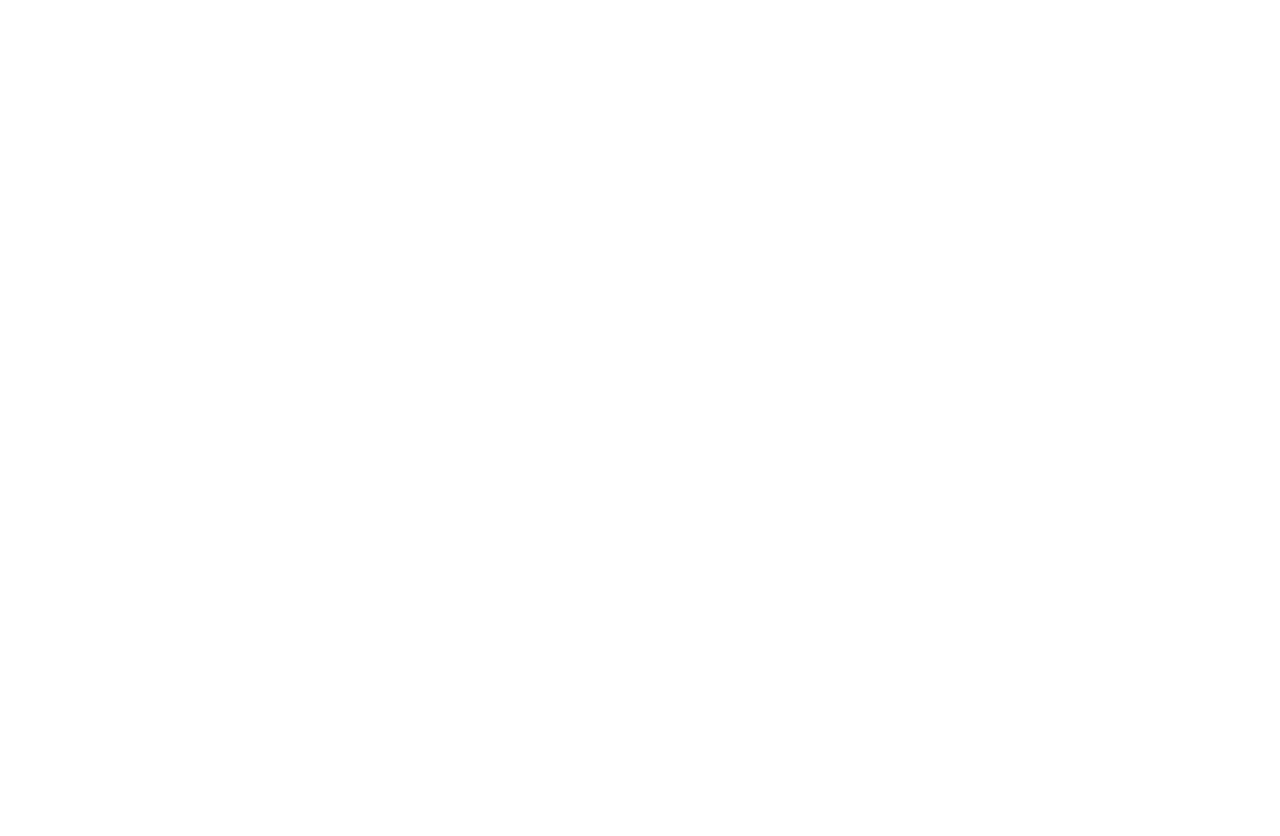
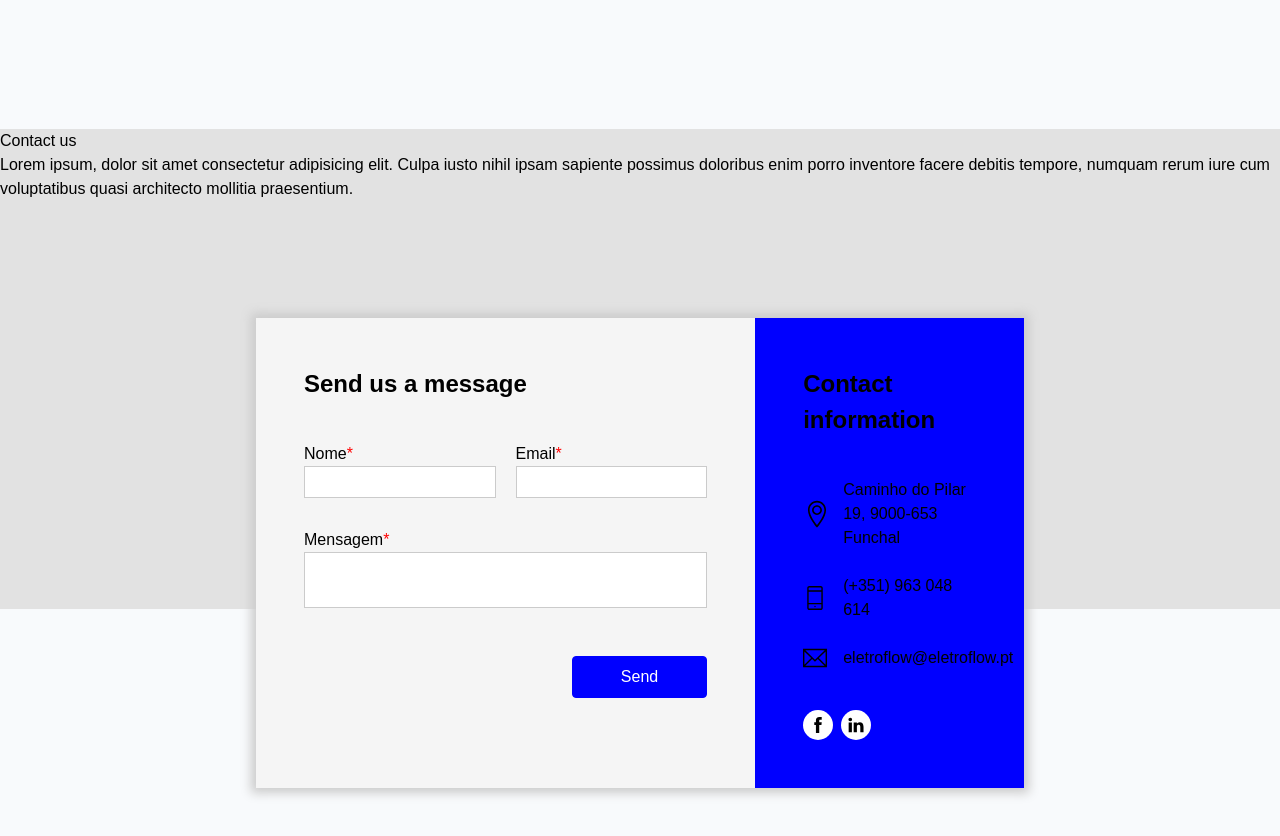
Before and after one commit to gandroide/electroflow-site, a React (Vite) app: page / in a window 1280 px wide. Shown: the part 1880-2716 px from the top of the page. Before the commit the page ends 800 px from the top, so only its background shows below. Built offline with nearby package versions, Linux system fonts and the light colour scheme.

Commit message:
Adicionado form no componente de contacto

```diff
--- a/src/components/Form/index.tsx
+++ b/src/components/Form/index.tsx
@@ -68,6 +68,25 @@
   return (
     <form>
       <Grid>{generatedInputs()}</Grid>
+      <div
+        style={{
+          display: 'flex',
+          justifyContent: 'flex-end',
+          marginTop: '48px',
+        }}
+      >
+        <button
+          style={{
+            border: '1px solid blue',
+            padding: '8px 48px',
+            borderRadius: '4px',
+            background: 'blue',
+            color: '#fff',
+          }}
+        >
+          Send
+        </button>
+      </div>
     </form>
   );
 };
--- a/src/components/Grid/styled.ts
+++ b/src/components/Grid/styled.ts
@@ -8,6 +8,7 @@
 export const StyledGrid = styled.div`
     display: grid;
     grid-template-columns: repeat(12, 1fr);
+    gap: 30px 20px;
 `;
 
 export const StyledGridItem = styled.div<StyledGridItemProps>`
--- a/src/main.tsx
+++ b/src/main.tsx
@@ -40,17 +40,12 @@
 
 ReactDOM.createRoot(document.getElementById('root')!).render(
   <react.StrictMode>
-    {/* <I18nextProvider i18n={i18n}>
+    <I18nextProvider i18n={i18n}>
       <main>
         <RouterProvider router={router} />
         <Footer />
       </main>
-    </I18nextProvider> */}
-    <Form inputs={inputs} />
-    {/* <Grid>
-      <GridItem columns={{ default: 12, sm: 6 }}>Teste1</GridItem>
-      <GridItem columns={{ default: 12, sm: 4 }}>Teste2</GridItem>
-    </Grid> */}
+    </I18nextProvider>
     <GlobalStyle />
   </react.StrictMode>,
 );
--- a/src/pages/Home.tsx
+++ b/src/pages/Home.tsx
@@ -1,8 +1,6 @@
 import react, { FC } from 'react';
 import SwiperComponent from '../components/swiper/Swiper';
 import Card from '../components/card/Card';
-
-import { FaLocationDot } from 'react-icons/fa6';
 
 import {
   TfiEmail,
@@ -11,7 +9,45 @@
   TfiFacebook,
   TfiLinkedin,
 } from 'react-icons/tfi';
-import { Grid, GridItem } from '../components/Grid';
+
+import Form from '../components/Form';
+import { InputProps } from '../interfaces';
+
+const formInputs: InputProps[] = [
+  {
+    id: 'name',
+    label: 'Nome',
+    value: '',
+    hasError: false,
+    errorMsg: '',
+    isRequired: true,
+    type: 'text',
+    columns: {
+      sm: 6,
+    },
+  },
+  {
+    id: 'email',
+    label: 'Email',
+    value: '',
+    hasError: false,
+    errorMsg: '',
+    isRequired: true,
+    type: 'text',
+    columns: {
+      sm: 6,
+    },
+  },
+  {
+    id: 'message',
+    label: 'Mensagem',
+    value: '',
+    hasError: false,
+    errorMsg: '',
+    isRequired: true,
+    type: 'textarea',
+  },
+];
 
 const Home: FC = () => {
   return (
@@ -56,7 +92,7 @@
           style={{
             display: 'flex',
             width: '60%',
-            height: '450px',
+            // height: '450px',
             position: 'absolute',
             bottom: '0',
             transform: 'translateY(-30%)',
@@ -81,95 +117,14 @@
             >
               Send us a message
             </h3>
-            <form>
-              <div
-                style={{
-                  display: 'grid',
-                  gridTemplateColumns: 'repeat(12, 1fr)',
-                  gap: '16px',
-                }}
-              >
-                <div style={{ gridColumn: '1 / span 6' }}>
-                  <label htmlFor="name">Name</label>
-                  <div
-                    style={{ border: '1px solid #cbcbcb', borderRadius: '4px' }}
-                  >
-                    <input
-                      type="text"
-                      id="name"
-                      style={{
-                        border: 'none',
-                        background: 'none',
-                        outline: 'none',
-                        width: '100%',
-                        padding: '5px 10px',
-                      }}
-                    />
-                  </div>
-                </div>
-                <div style={{ gridColumn: '7 / span 6' }}>
-                  <label htmlFor="email">Email</label>
-                  <div
-                    style={{ border: '1px solid #cbcbcb', borderRadius: '4px' }}
-                  >
-                    <input
-                      type="text"
-                      id="email"
-                      style={{
-                        border: 'none',
-                        background: 'none',
-                        outline: 'none',
-                        width: '100%',
-                        padding: '5px 10px',
-                      }}
-                    />
-                  </div>
-                </div>
-                <div style={{ gridColumn: '1 / span 12' }}>
-                  <label htmlFor="message">Message</label>
-                  <div
-                    style={{ border: '1px solid #cbcbcb', borderRadius: '4px' }}
-                  >
-                    <textarea
-                      id="message"
-                      style={{
-                        border: 'none',
-                        background: 'none',
-                        outline: 'none',
-                        width: '100%',
-                        padding: '5px 10px',
-                        resize: 'none',
-                      }}
-                    ></textarea>
-                  </div>
-                </div>
-              </div>
-              <div
-                style={{
-                  display: 'flex',
-                  justifyContent: 'flex-end',
-                  marginTop: '48px',
-                }}
-              >
-                <button
-                  style={{
-                    border: '1px solid blue',
-                    padding: '8px 48px',
-                    borderRadius: '4px',
-                    background: 'blue',
-                    color: '#fff',
-                  }}
-                >
-                  Send
-                </button>
-              </div>
-            </form>
+            <div style={{ height: '100%', marginTop: 40 }}>
+              <Form inputs={formInputs} />
+            </div>
           </div>
           <div
             style={{
               background: 'blue',
               width: '35%',
-              height: '100%',
               padding: '48px',
               display: 'flex',
               flexDirection: 'column',
```
